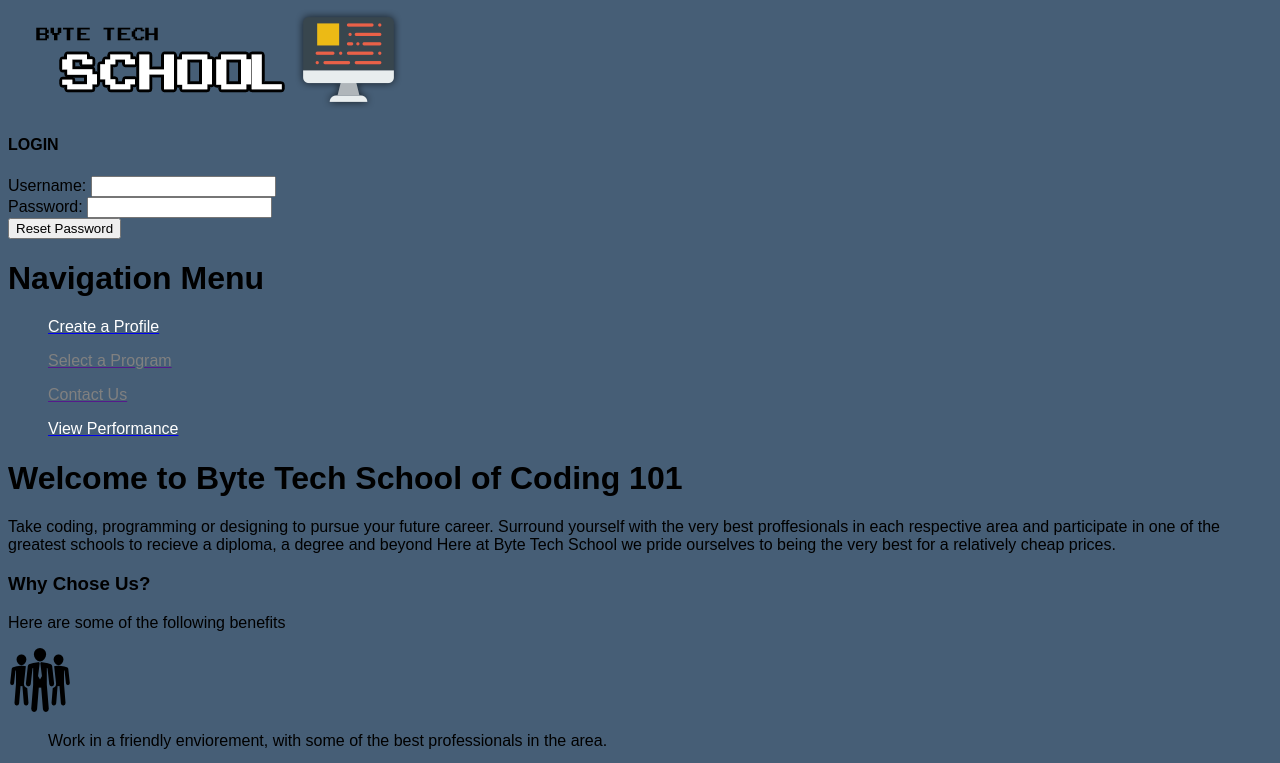
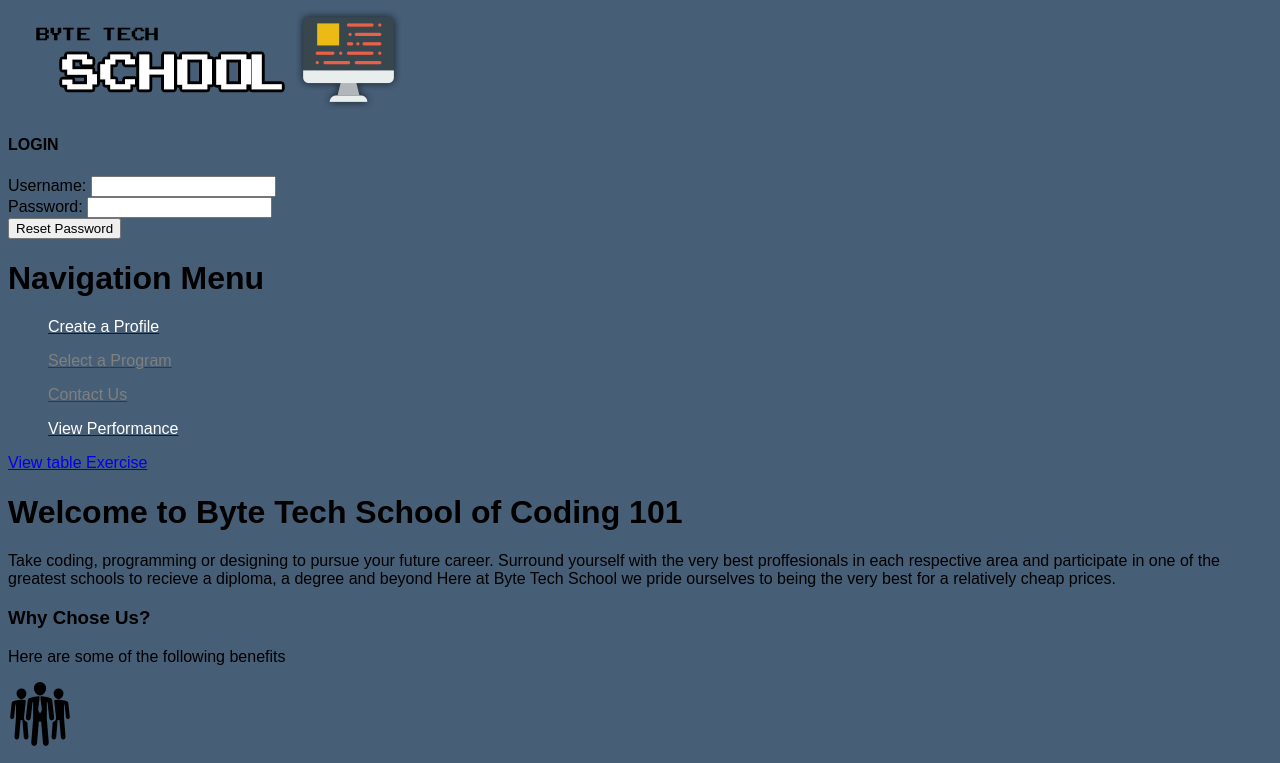
Before and after one commit to ikigabyte/assigment-1, a plain HTML site: page index.html in a window 1280 px wide. Shown: the top 763 px of the page. Drawn offline with Linux system fonts and the light colour scheme.

Commit message:
Update index.html

```diff
--- a/index.html
+++ b/index.html
@@ -26,7 +26,7 @@
         <a href=""> <font color = "grey"><ol> Select a Program</ol></font></a>
         <a href=""> <font color = "grey"> <ol> Contact Us</ol> </font> </a>
         <a href="view-performance.html"><font color ="white">  <ol> View Performance </ol> </font> </a>
-
+           <a href ="table.html"> View table Exercise </a>
 
 
         <h1> Welcome to Byte Tech School of Coding 101</h1>
```
